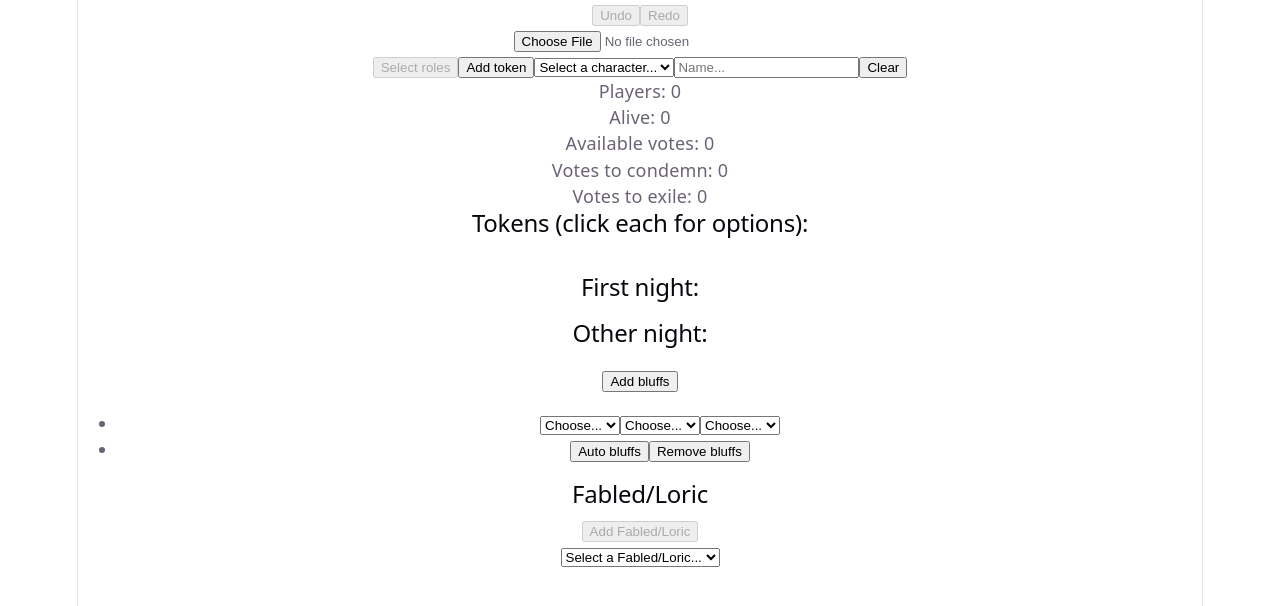
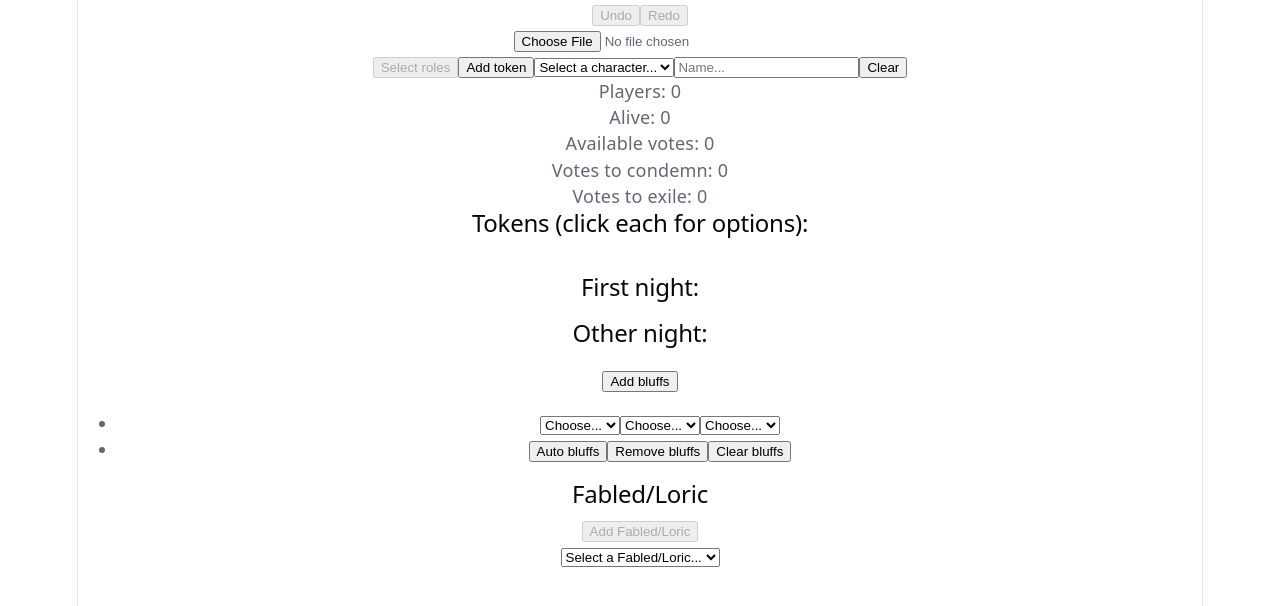
Before and after one commit to jam3sUW/botcapp, a React (Vite) app: page / in a window 1280 px wide. Shown: the top 606 px of the page. Built offline with nearby package versions, Linux system fonts and the light colour scheme.

Commit message:
Add clear bluffs button

```diff
--- a/src/BluffManager.tsx
+++ b/src/BluffManager.tsx
@@ -38,6 +38,7 @@ export default function BluffManager({ dispatch, state }: BluffManagerProps) {
                     <li>
                         <button onClick={() => dispatch({ type: "updateBluffSet", id: bluffSet.id, characterIds: generateBluffs(state)})}>Auto bluffs</button>
                         <button onClick={() => dispatch({ type: "removeBluffSet", id: bluffSet.id})}>Remove bluffs</button>
+                        <button onClick={() => dispatch({ type: "updateBluffSet", id: bluffSet.id, characterIds: ["", "", ""] })}>Clear bluffs</button>
                     </li>
                 </ul>
             )}
```
